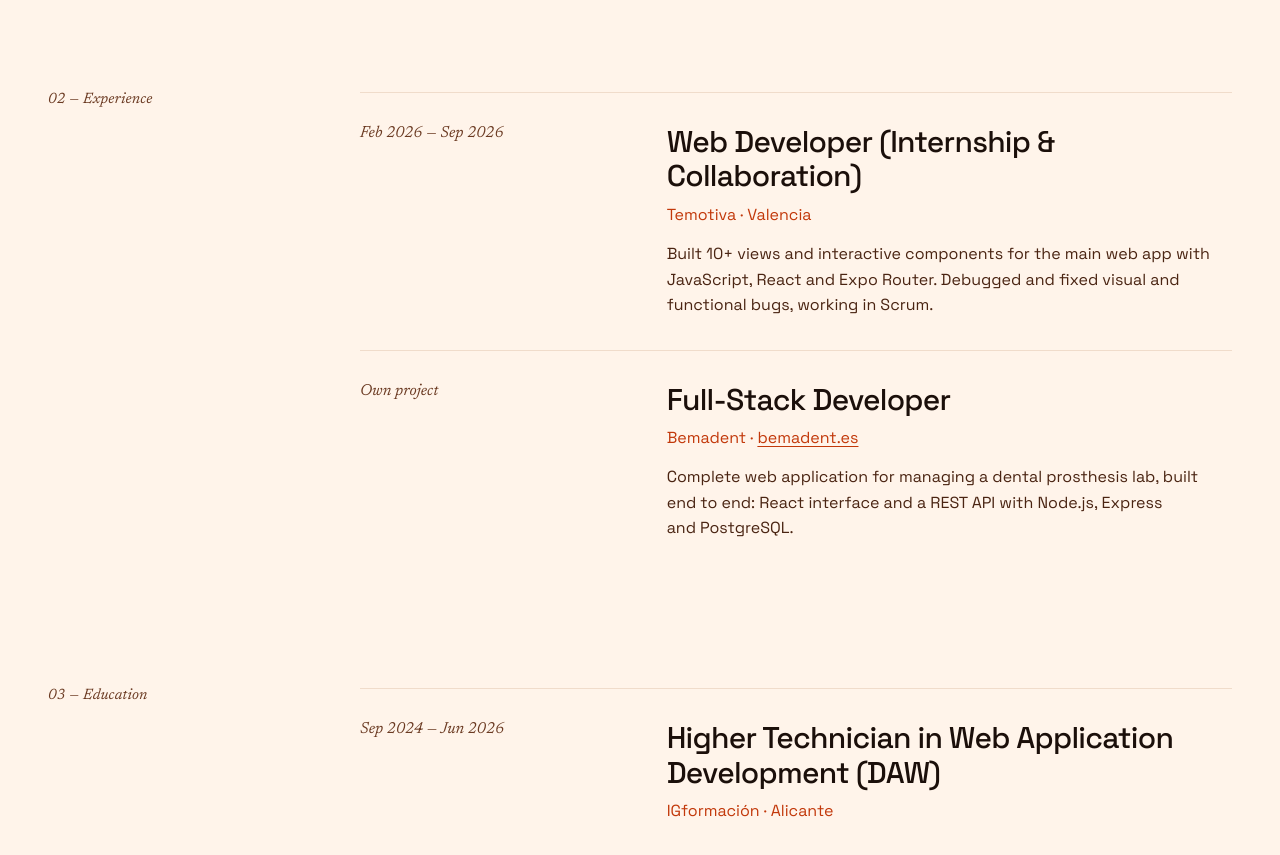
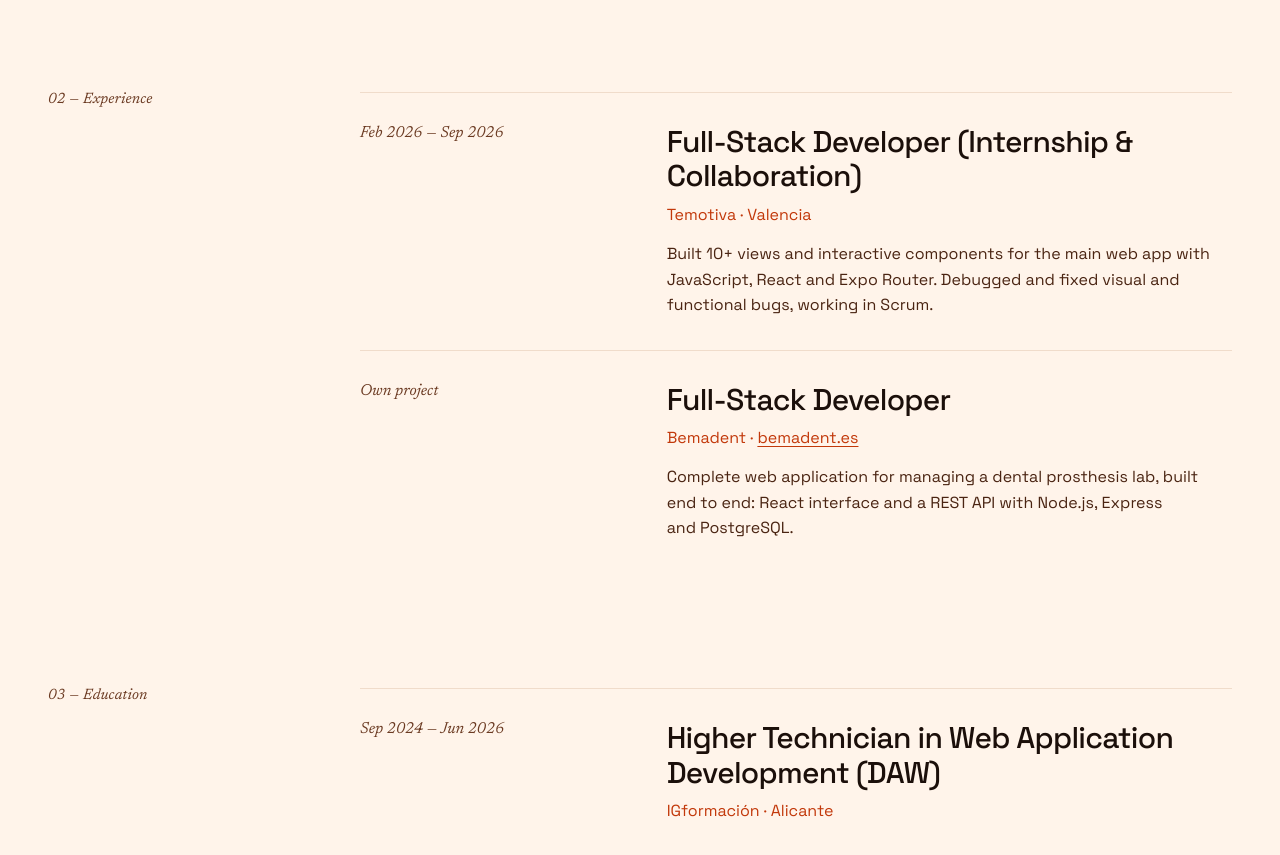
Before and after one commit to kikebeses/portfolio, a React (Vite) app: page / in a window 1280 px wide. Shown: the part 1400-2255 px from the top of the page. Built offline with nearby package versions, Linux system fonts and the light colour scheme.

Commit message:
feat(experience): presenta el puesto en Temotiva como desarrollador full-stack

```diff
--- a/src/data/experience.ts
+++ b/src/data/experience.ts
@@ -5,8 +5,8 @@ export const experience: TimelineEntry[] = [
     id: 'temotiva',
     period: { es: 'Feb 2026 — Sep 2026', en: 'Feb 2026 — Sep 2026' },
     title: {
-      es: 'Desarrollador Web (Prácticas y Colaboración)',
-      en: 'Web Developer (Internship & Collaboration)',
+      es: 'Desarrollador Full-Stack (Prácticas y Colaboración)',
+      en: 'Full-Stack Developer (Internship & Collaboration)',
     },
     organization: 'Temotiva',
     location: 'Valencia',
```
